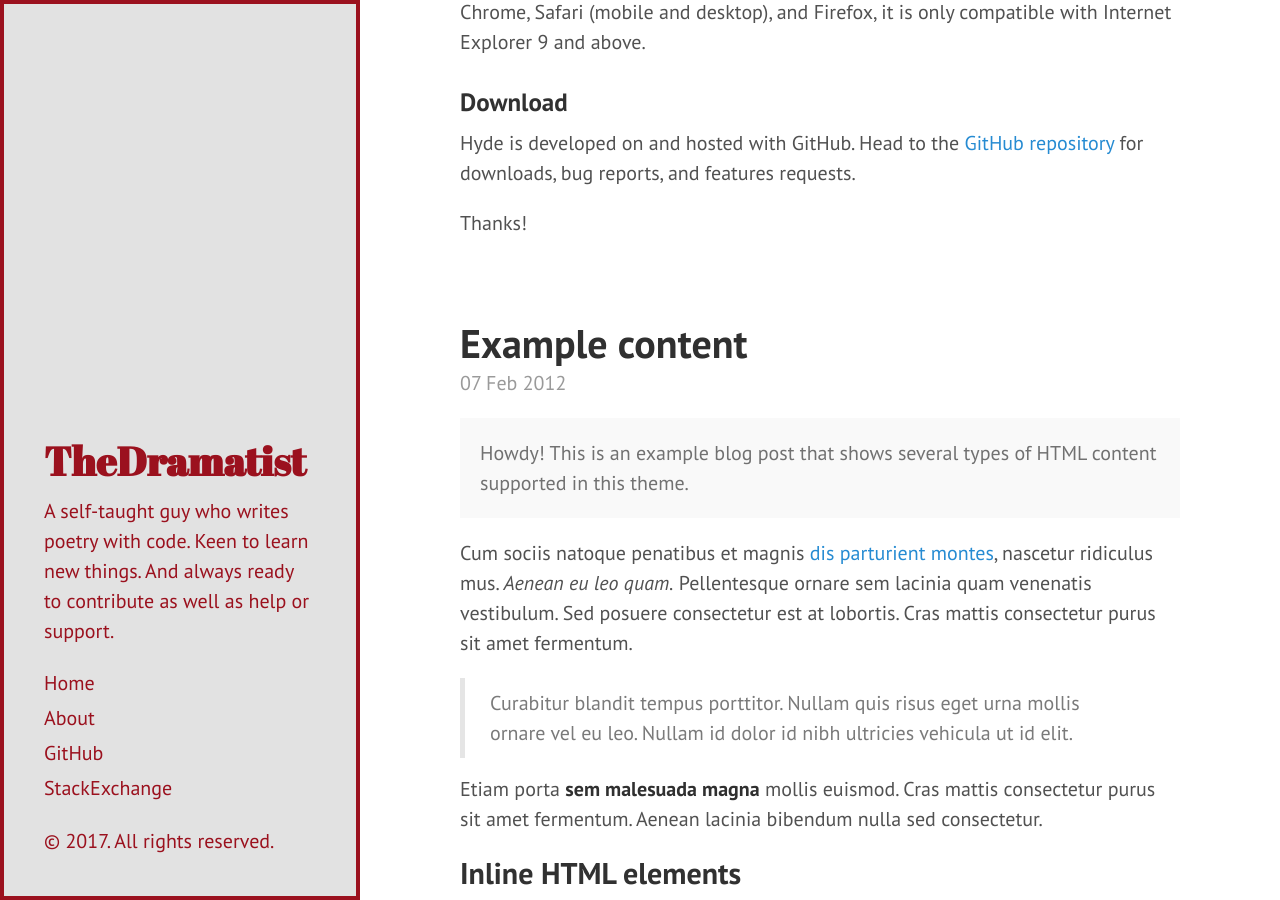
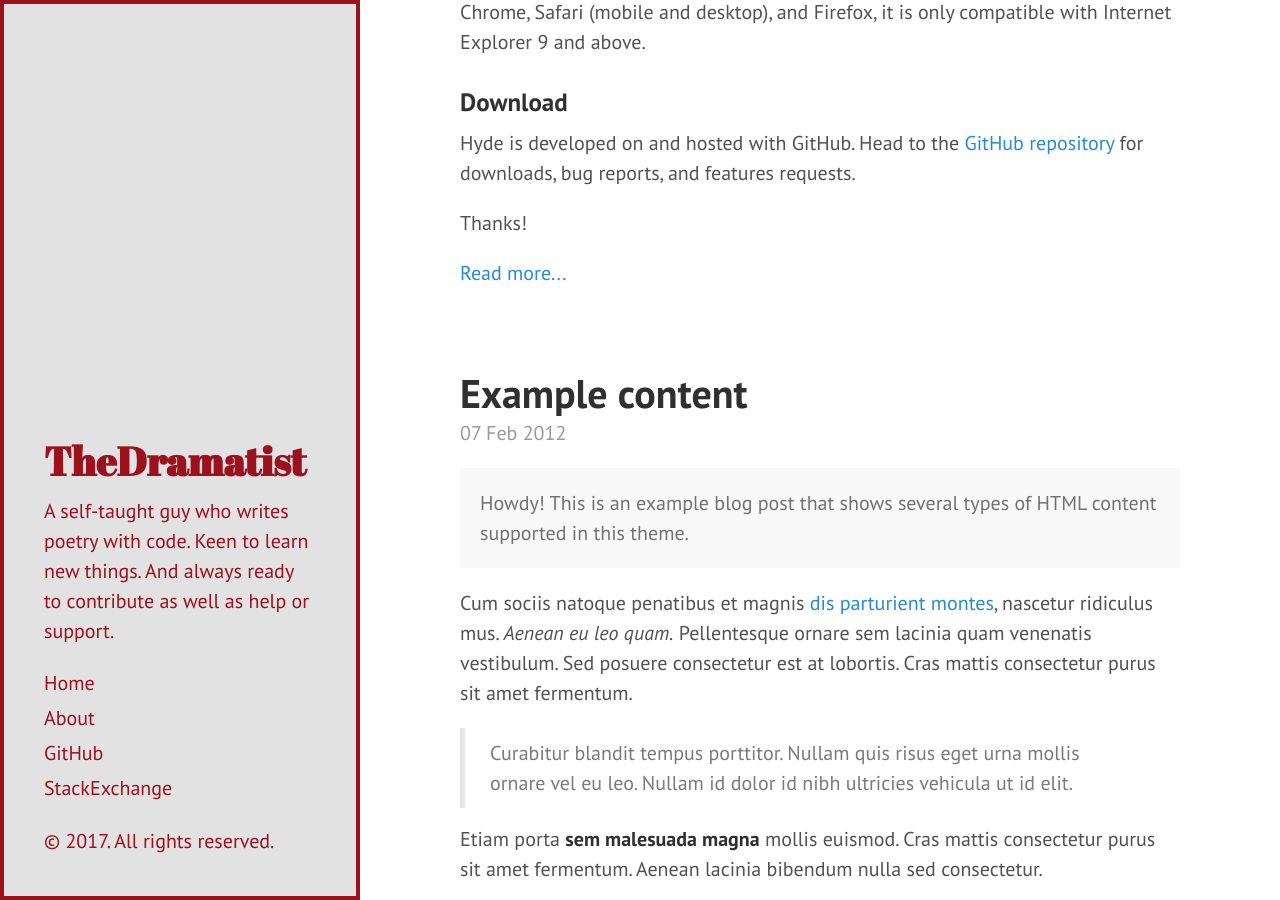
Before and after one commit to khanrn/codemascot.github.io, a Jekyll site: the page built from index.html, in a window 1280 px wide and 900 px high, scrolled down 1087 px. Built offline with Jekyll 4.4.1, drawn with Linux system fonts in a browser that asks for light colours; Markdown is read by kramdown in place of the engine named in the settings; the list of posts is cut into pages by our own code; some of the changed text lies outside the part shown.

Commit message:
Post Exarcept Added

```diff
--- a/index.html
+++ b/index.html
@@ -14,7 +14,8 @@ title: Home
 
     <span class="post-date">{{ post.date | date_to_string }}</span>
 
-    {{ post.content }}
+    {{ post.excerpt }}
+    <a href="{{ post.url }}">Read more...</a>
   </div>
   {% endfor %}
 </div>
```
